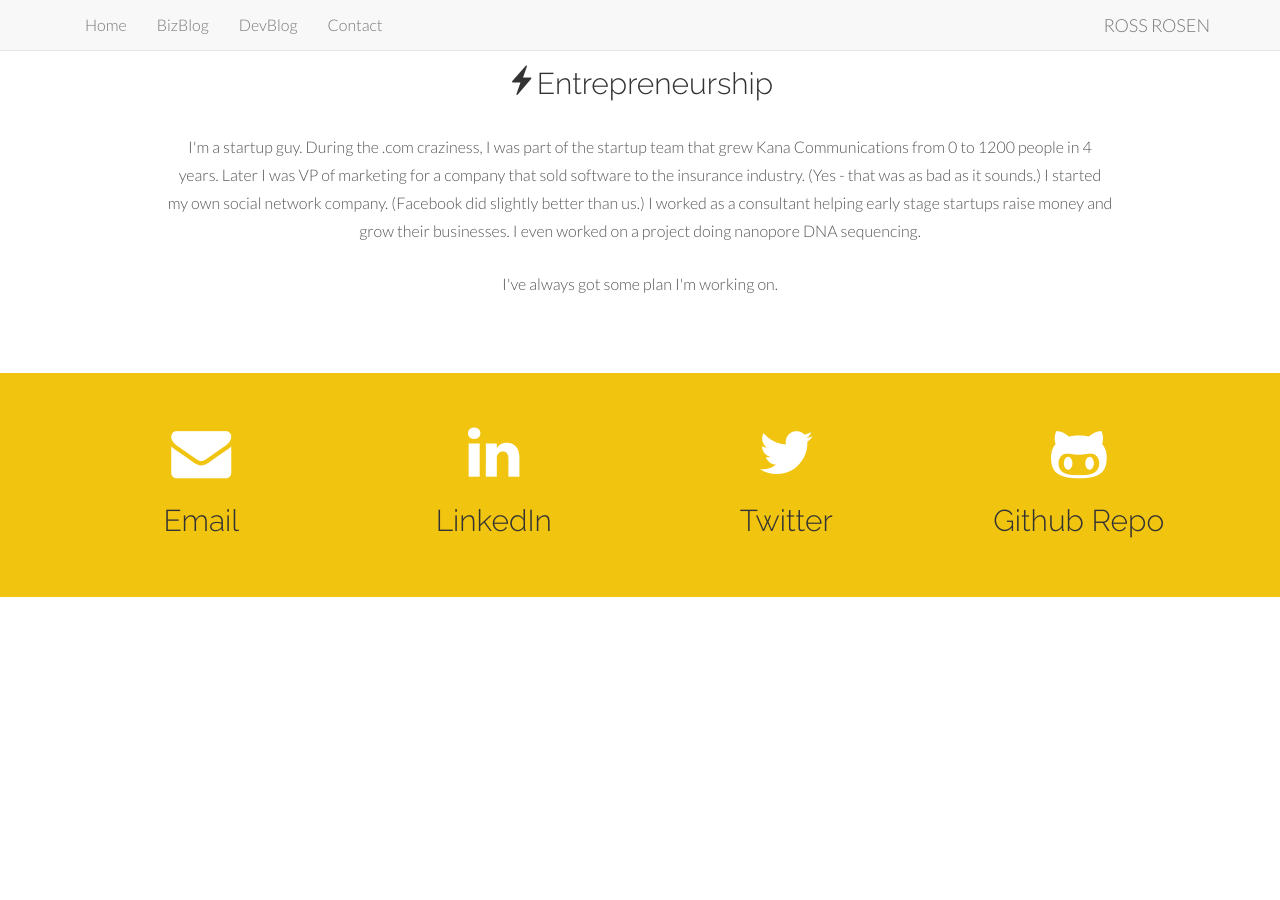
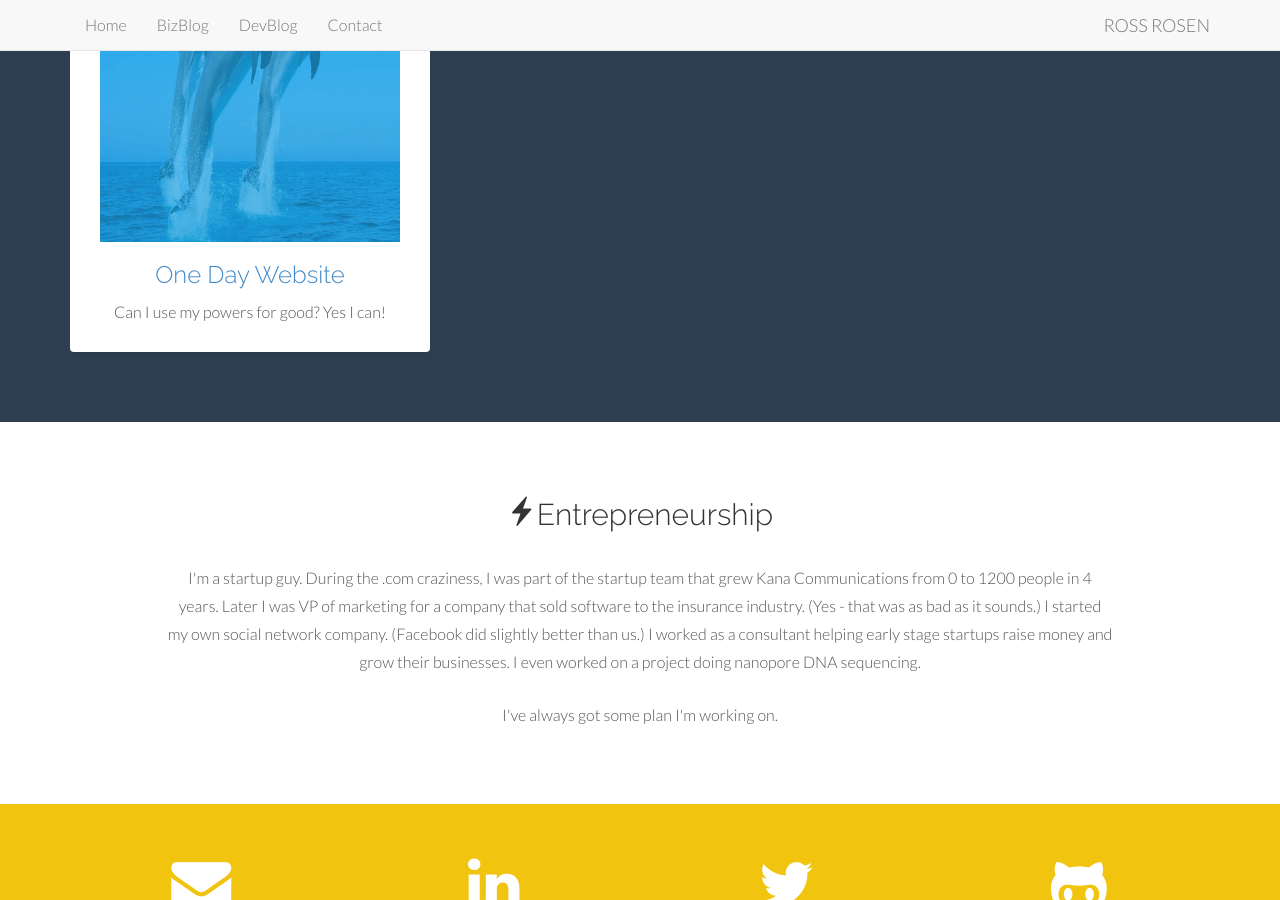
Before and after one commit to rr326/rr326.github.io, a Jekyll site: the page built from index.html, in a window 1280 px wide and 900 px high, scrolled down 2734 px. Built offline with Jekyll 4.4.1, drawn with Linux system fonts in a browser that asks for light colours; nearby versions of some CDN libraries; before the commit the page ends 3331 px from its top, so only the background shows below that.

Commit message:
added blue dophins

```diff
--- a/index.html
+++ b/index.html
@@ -200,12 +200,24 @@
             <div class="col-md-4 ">
                 <div class="panel">
                     <div class="card " id="test">
-                        <img src="/img/bluenorth_300x300.jpg" height='300' width='300'
-                             alt="Backend">
+                        <img src="/img/bluenorth_300x300.jpg" height='300' width='300' alt="Backend">
 
                         <h3>Website Backend</h3>
 
                         <p>A small project hooking up a flask / couchdb (Cloudant) backend to an angular frontend for a company's employment pages. Also built a .exe to integrate the data into the company's existing Excel spreadsheets.
+                        </p>
+                    </div>
+                </div>
+            </div>
+            <div class="col-md-4 ">
+                <div class="panel">
+                    <div class="card " id="test">
+                        <a href="http://bluedolphins.k2company.com/">
+                            <img src="/img/dolphin-bg.jpg" height='300' width='300' alt="Blue Dolphins">
+                        </a>
+                        <h3>One Day Website</h3>
+
+                        <p>Can I use my powers for good? Yes I can!
                         </p>
                     </div>
                 </div>
```
Also changed, not shown: img/dolphin-bg.jpg (added).
